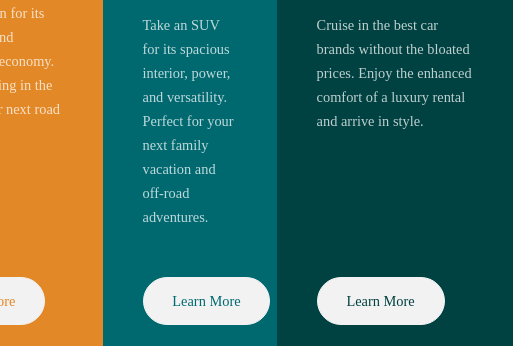
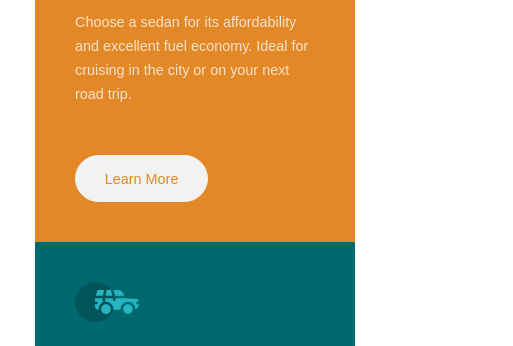
Before and after one commit to Johannes-pries/Frontend-Mentor-Column-preview-card-component, a plain HTML site: page index.html in a window 390 px wide. Shown: the part 327-673 px from the top of the page, 513 px wide, since content can reach past the window. Drawn offline with Linux system fonts and the light colour scheme.

Commit message:
fix border and header issues

```diff
--- a/src/style/style.css
+++ b/src/style/style.css
@@ -18,8 +18,7 @@ body {
 }
 
 .root {
-    height: 100vh;
-    width: 100vw;
+    min-height: 100vh;
     display: grid;
     place-content: center;
 }
@@ -35,12 +34,12 @@ body {
 .card {
     padding: var(--card-padding) ;
     position: relative;
-    font-family: "Lexend Deca";
 
     h1, h2{
         font-size: 2.3rem;
         font-family: 'Big Shoulders Display';
         color: var(--Very-light-gray);
+        margin-block: 1.6rem;
     }
 
     p {
@@ -110,3 +109,22 @@ body {
 .button:hover {
     color: var(--Very-light-gray);
 }
+
+@media (max-width: 900px) {
+    .box {
+        grid-template-columns: 1fr;
+        width: 20rem;
+        padding: 10rem 0;
+    }
+
+    .card:first-of-type {
+        border-bottom-left-radius: 0;
+        border-top-left-radius: inherit;
+        border-top-right-radius: inherit;
+    }
+
+    .card:last-of-type {
+        border-bottom-left-radius: inherit;
+        border-top-right-radius: 0;
+    }
+}
```
